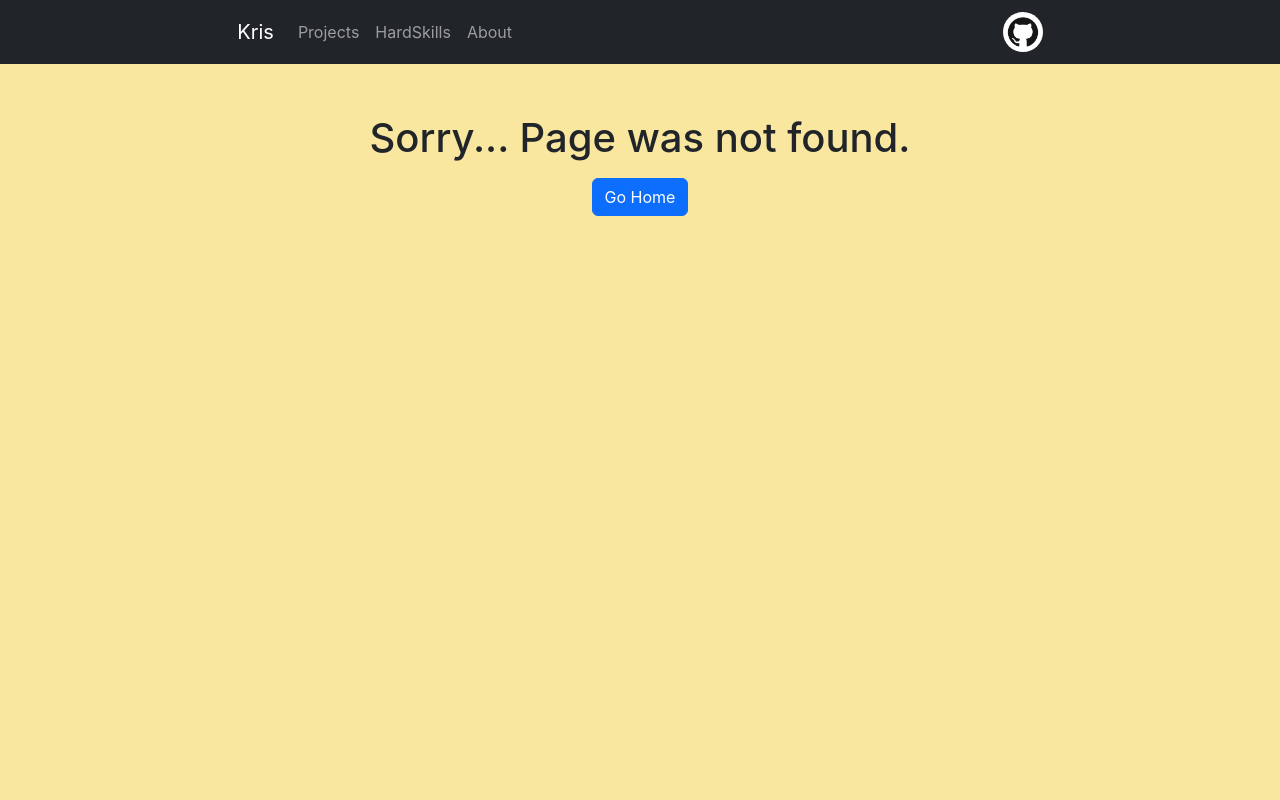
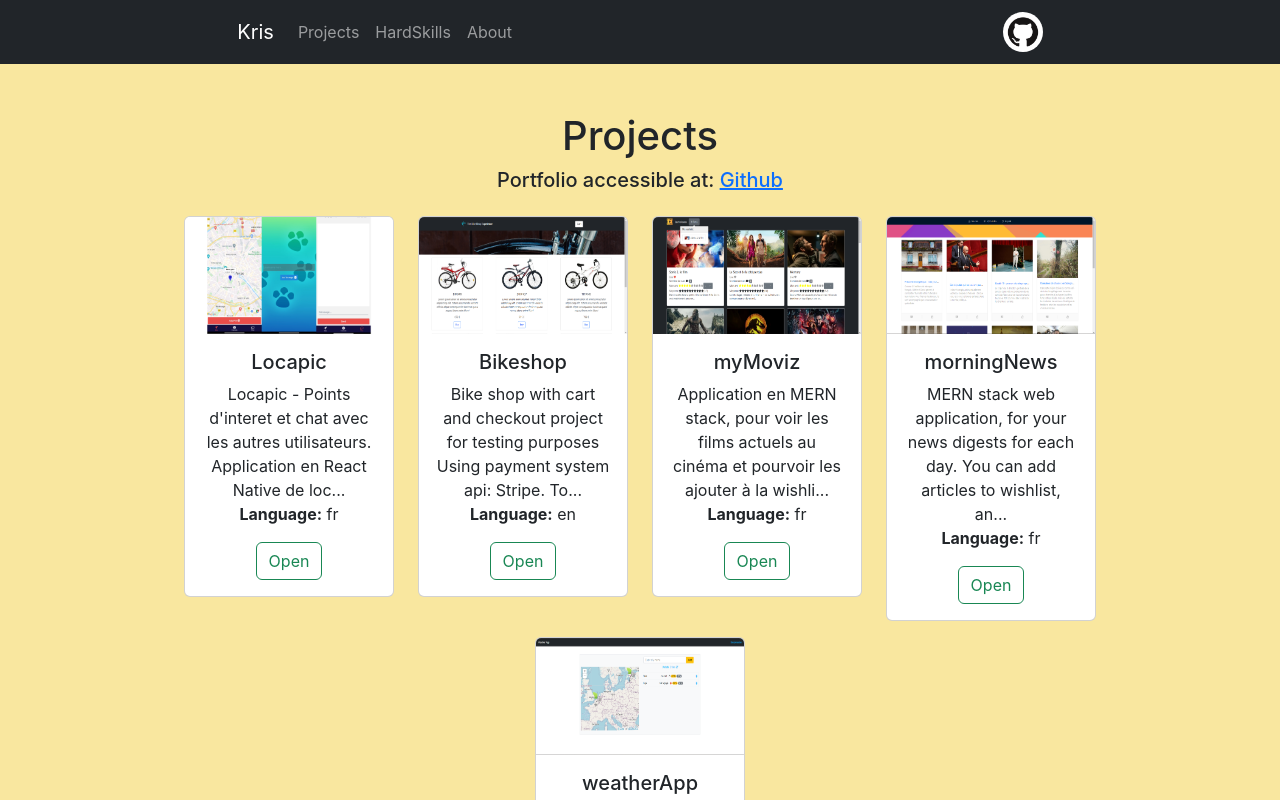
Before and after one commit to kris1803/github_pages_workspace_next, a Next.js app: page /project in a window 1280 px wide. Before the commit this address had no page. Shown: the top 800 px of the page. Built offline with nearby package versions, Linux system fonts and the light colour scheme.

Commit message:
created dynamic route page

```diff
--- /dev/null
+++ b/data/projects.json
@@ -0,0 +1,62 @@
+[
+   {
+      "name": "Locapic",
+      "lang": "fr",
+      "img": "/img/projects/locapic.webp",
+      "description": "Locapic - Points d'interet et chat avec les autres utilisateurs.\n Application en React Native de localisation en temps réel, avec possibilité de sauvegarder des points d'interêt sur la carte (sauvegardés dans le téléphone dans le local storage). Chat en temps réel avec les autres utilisateurs connectés.\n Backend: express, socket.io. Frontend: Redux, React native, Async Storage, react-native-elements, socket.io client.\n Pour démarrer: - Changer l'adresse ip de 'localhost' à l'adresse ip interne du backend dans le fichier ChatScreen.js du frontend/screens. - Faire npm install et npm start dans les dossiers frontend et backend. - Pour tester l'app depuis un téléphone, scanner le qr code du terminal avec l'application Expo.\n Socket.io is very unstable, so maybe using ws module will fix this.",
+      "stack": [
+         "React Native (Expo)",
+         "Socket.io",
+         "REST Api express"
+      ]
+   },
+   {
+      "name": "Bikeshop",
+      "lang": "en",
+      "img": "/img/projects/bikeshop.webp",
+      "description": "Bike shop with cart and checkout project for testing purposes\n Using payment system api: Stripe.\n To start project: - put your stripe api key in routes/index.js file - do npm install - do npm start\n Shopping cart editing Mostly back-end project on NodeJS with express-generator with EJS",
+      "stack": [
+         "Express EJS",
+         "Dynamic Views",
+         "Webservice API (Stripe)",
+         "Bootstrap"
+      ],
+      "codeLink":"https://github.com/kris1803/portfolio/tree/main/bikeshop"
+   },
+   {
+      "name": "myMoviz",
+      "lang": "fr",
+      "img": "/img/projects/mymoviz.webp",
+      "description": "Application en MERN stack, pour voir les films actuels au cinéma et pourvoir les ajouter à la wishlist de son compte personnel. Frontend situé dans le répertoire reactapp.\n Affichage des derniers films sortis en cinéma.\n Possibilité d'ajout de films en wishlist, et possibilité de noter les films. Utilisation de l'api the movie DB.\n ! Pensez à mettre votre clé d'api dans le fichiers routes/index.js. ! Pensez à mettre un lien de connexion mongodb dans models/bdd.js\n Démarrer le backend en premier, puis le frontend situé dans reactapp/ dans un autre terminal.\n Pensez à faire npm install et npm start dans le frontend et le backend.",
+      "stack": [
+         "React",
+         "theMDB API",
+         "Express mongoDB"
+      ]
+   },
+   {
+      "name": "morningNews",
+      "lang": "fr",
+      "img": "/img/projects/morningnews.webp",
+      "description": "MERN stack web application, for your news digests for each day. You can add articles to wishlist, and open them later. Authorization with signin/signup. Passwords are in plain text, because it's only for testing. Bcrypt is easy to implement.\n The React frontend is in reactapp/ . (not production build).\n Before starting:\n   - Put your newsapi api key in reactapp/src/ScreenSource.js , reactapp/src/ScreenArticlesBySource.js\n   - Put your mongodb connection link in models/bdd.js\n   - Do npm 'install' and 'npm start'",
+      "stack": [
+         "React",
+         "Redux",
+         "REST api",
+         "Express",
+         "MongoDB"
+      ],
+      "codeLink":""
+   },
+   {
+      "name": "weatherApp",
+      "lang": "en",
+      "img": "/img/projects/weatherapp.webp",
+      "description": "WeatherApp in MEN stack.\n Authorization : Signup, Signin. Saved in mongoDb.\n Application to see minimal and maximum temperature by city, and weather description.\n Adding/Removing cities to favorites. Markers on map where are selected cities. Cities are saved to mongoDb, so they are persistent. Refresh button to refresh data for cities. Weather route is protected. Using Bootstrap 5.\n To start: - put your OpenWeatherMap api key in routes/index.js - put your connection link to mongodb in ./models/connection.js file. - npm install - npm start",
+      "stack": [
+         "Bootstrap 5",
+         "OpenWeatherMap API"
+      ],
+      "codeLink": "https://github.com/kris1803/portfolio/tree/main/weatherapp"
+   }
+]
--- a/next.config.js
+++ b/next.config.js
@@ -1,6 +1,9 @@
 /** @type {import('next').NextConfig} */
 const nextConfig = {
   reactStrictMode: true,
+  async redirects() {
+    return []
+  },
 }
 
 module.exports = nextConfig
--- a/pages/index.tsx
+++ b/pages/index.tsx
@@ -40,7 +40,7 @@ const Home: NextPage = () => {
         <h5>React & React Native</h5>
         <h4>Focus on frontend applications.</h4>
         <Link href='/projects' passHref style={{ color:'#fff' }}><a><Button variant="contained" >See Projects</Button></a></Link>
-
+        <h1>This site is work in progress !</h1>
       </main>
     </>
   )
--- /dev/null
+++ b/pages/project.tsx
@@ -0,0 +1,4 @@
+
+import Projects from "./projects"
+
+export default Projects
--- a/pages/projects.tsx
+++ b/pages/projects.tsx
@@ -1,8 +1,36 @@
+import { useMemo } from 'react';
 import type { NextPage } from 'next';
+import Link from 'next/link';
+import { Card, Col, Row, Button } from 'react-bootstrap';
+
 import Head from 'next/head';
 import MyNavbar from '../components/nav';
+import projects from '../data/projects.json';
 
 const Projects: NextPage = () => {
+
+   const projectComponents = useMemo(() => {
+      return projects.map((project, index) => {
+         let description = project.description.slice(0, 100) + '...';
+         return (
+            <Col xs={12} sm={6} md={4} xl={3} key={index}>
+               <Card className="mb-3">
+                  <div className="ratio ratio-16x9">
+                     <Card.Img variant="top" src={project.img} alt='project screenshot' />
+                  </div>
+                  <Card.Body>
+                     <Card.Title>{project.name}</Card.Title>
+                     <Card.Text className="m-0 p-0" >{description}</Card.Text>
+                     <Card.Text ><span className="fw-bold">Language:</span> {project.lang}</Card.Text>
+                     <Link href={'/project/' + (index + 1)}>
+                        <Button variant="outline-success" >Open</Button>
+                     </Link>
+                  </Card.Body>
+               </Card>
+            </Col>
+         )
+      });
+   }, [])
 
    return (
       <>
@@ -28,7 +56,18 @@ const Projects: NextPage = () => {
             <meta property="og:locale" content="en_GB" />
          </Head>
          <MyNavbar />
-         <main className='mainBackground mainContainer'>
+
+         <main className='mainBackground mainContainer text-center pt-5 m-0 p-0 d-flex flex-column align-items-center'>
+
+            <h1>Projects</h1>
+            <h5>Portfolio accessible at: <a href='https://github.com/kris1803' target='_blank' rel="noreferrer"  >Github</a></h5>
+            <Row className="m-0 p-0 mt-3 justify-content-center">
+               <Col xs={12} md={10} lg={10} xl={9} >
+                  <Row className="m-0 p-0 justify-content-center">
+                     {projectComponents}
+                  </Row>
+               </Col>
+            </Row>
 
          </main>
       </>
--- a/styles/globals.css
+++ b/styles/globals.css
@@ -19,6 +19,7 @@ body {
 
 .mainContainer {
   width: 100vw;
+  max-width: 100%;
   flex: 1 1 auto;
 }
 
```
Also changed, not shown: pages/about.tsx (+5 -3 lines), pages/hardskills.tsx (+56 -1 lines), pages/project/[id].tsx (added, +56 -0 lines).
